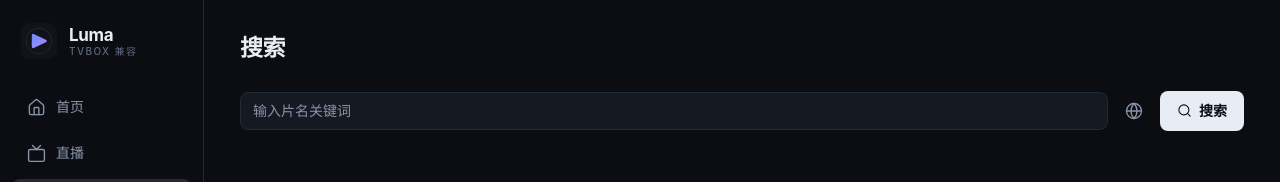
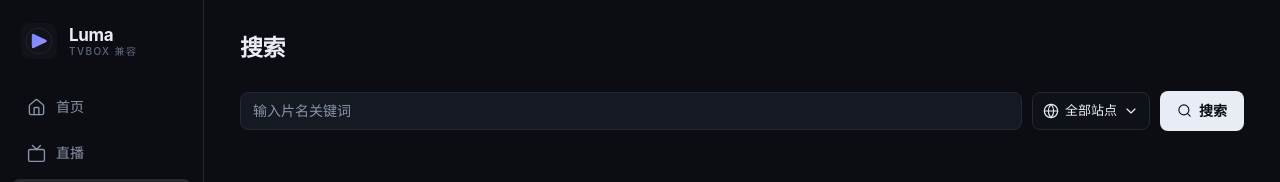
Before and after one commit to neo-fan/luma, a React (Vite) app: page / in a window 1280 px wide. Both pictures are taken after a click on the button "搜索". Shown: the top 182 px of the page. Built offline with nearby package versions, Linux system fonts and the light colour scheme.

Commit message:
fix(search): 站点选择器触发器改为图标+文字回显，选中站点后显示站名

```diff
--- a/src/components/SiteSelect.tsx
+++ b/src/components/SiteSelect.tsx
@@ -54,7 +54,7 @@ export default function SiteSelect({ sites, value, onChange }: SiteSelectProps)
     <div className="site-select" ref={ref}>
       <button
         type="button"
-        className={open ? "icon-btn icon-btn--md is-on" : "icon-btn icon-btn--md"}
+        className={open ? "site-select__trigger is-on" : "site-select__trigger"}
         aria-haspopup="listbox"
         aria-expanded={open}
         aria-label={triggerLabel}
@@ -62,12 +62,8 @@ export default function SiteSelect({ sites, value, onChange }: SiteSelectProps)
         onClick={() => setOpen((value) => !value)}
       >
         <Icon name="globe" />
-        {/* 选中具体站点后在地球图标右上角回显首字徽标；全部站点只显示地球。 */}
-        {!isAll && current?.name ? (
-          <span className="site-select__badge" aria-hidden="true">
-            {current.name.charAt(0)}
-          </span>
-        ) : null}
+        <span className="site-select__label">{triggerLabel}</span>
+        <Icon name="chevron" />
       </button>
       {open ? (
         <div className="site-select__menu" role="listbox" aria-label="选择搜索范围">
--- a/src/styles.css
+++ b/src/styles.css
@@ -860,24 +860,44 @@ textarea {
   position: relative;
 }
 
-/* 选中具体站点后在地球图标右上角回显站点首字；全部站点不显示。 */
-.site-select__badge {
-  position: absolute;
-  top: -4px;
-  right: -4px;
-  display: flex;
-  align-items: center;
-  justify-content: center;
+/* 触发器：地球图标 + 当前选中文字（全部站点 / 具体站名）+ 下拉箭头。 */
+.site-select__trigger {
+  display: inline-flex;
+  align-items: center;
+  gap: 6px;
+  height: 38px;
+  padding: 0 10px;
+  border: 1px solid var(--border);
+  border-radius: var(--r-sm, 8px);
+  background: var(--bg-soft);
+  color: var(--text);
+  font-size: 13px;
+  line-height: 1;
+  cursor: pointer;
+  transition: border-color var(--dur, 0.18s) var(--ease, ease),
+    background var(--dur, 0.18s) var(--ease, ease);
+}
+
+.site-select__trigger:hover {
+  border-color: var(--border-strong);
+}
+
+.site-select__trigger.is-on {
+  border-color: var(--accent, #3b82f6);
+  background: color-mix(in srgb, var(--accent, #3b82f6) 12%, var(--bg-soft));
+}
+
+.site-select__label {
+  max-width: 140px;
+  overflow: hidden;
+  text-overflow: ellipsis;
+  white-space: nowrap;
+}
+
+.site-select__trigger svg {
   width: 16px;
   height: 16px;
-  border: 1.5px solid var(--bg-soft);
-  border-radius: 999px;
-  background: var(--accent, #3b82f6);
-  color: #fff;
-  font-size: 10px;
-  font-weight: 700;
-  line-height: 1;
-  pointer-events: none;
+  flex: 0 0 16px;
 }
 
 .site-select__menu {
```
